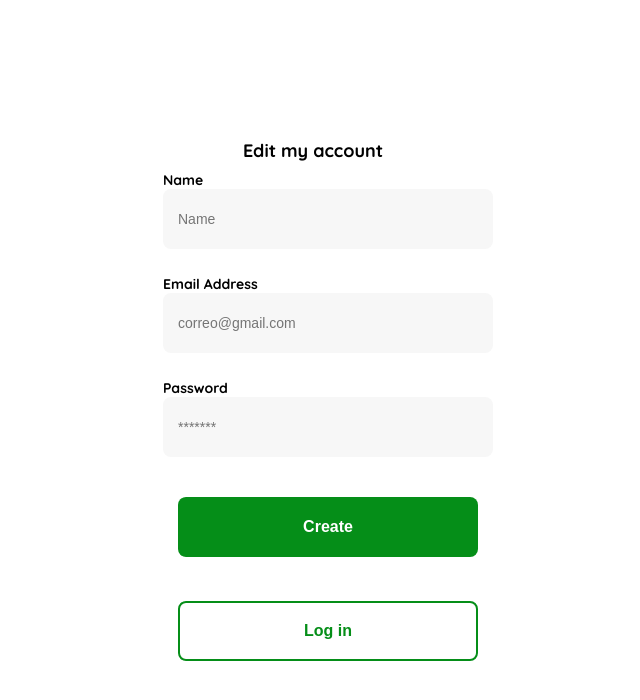
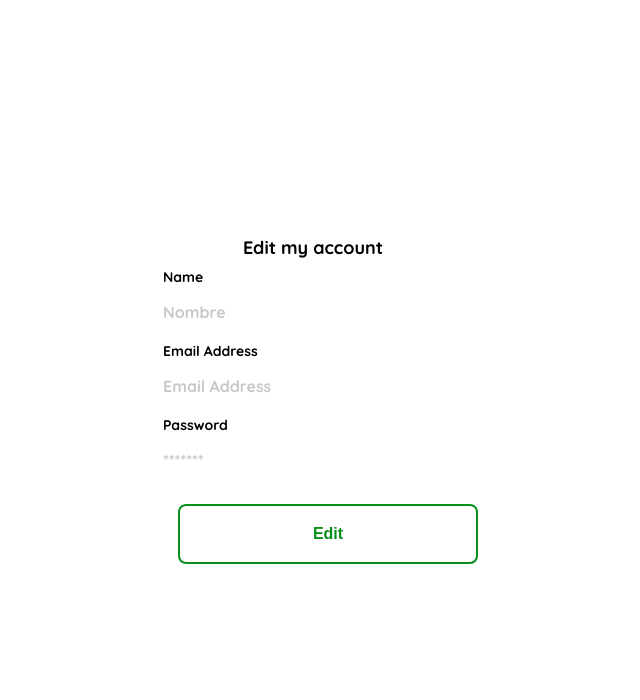
Before and after one commit to aleeplgo/yard-sale-platzi, a plain HTML site: page edit-myAccount.html in a window 1280 px wide. Shown: the whole page, without its empty margins (327-967 px from the left). Drawn offline with Linux system fonts and the light colour scheme.

Commit message:
Se modificaron estilos en editar mi cuenta y se cambiaron id's de los botones de form de los archivos

```diff
--- a/css/style.css
+++ b/css/style.css
@@ -88,6 +88,12 @@ body {
     margin-bottom: 22px;
 }
 
+.value {
+    color: var(--very-light-pink);
+    font-size: var(--md);
+    margin-bottom: 8px 0 32px 0;
+}
+
 .btn-primary {
     width: 100%;
     height: 60px;
@@ -129,6 +135,13 @@ body {
 }
 
 .btn-login-account {
+    margin-top: 14px;
+    margin-bottom: 30px;
+    margin-left: 5%;
+    margin-right: 5%;
+}
+
+.btn-edit-account {
     margin-top: 14px;
     margin-bottom: 30px;
     margin-left: 5%;
--- a/edit-myAccount.html
+++ b/edit-myAccount.html
@@ -27,24 +27,20 @@
             <!-- Form -->
             <form action="" class="form">
                 <label for="login-name" class="label">Name
-                    <input id="login-name" class="input input-name" type="text" name="login-name" placeholder="Name">
+                    <p class="value">Nombre</p>
                 </label>
 
                 <label for="login-email" class="label">Email Address
-                <input id="login-email" class="input input-email" type="email" name="login-email" placeholder="correo@gmail.com">
+                    <p class="value">Email Address</p>
                 </label>
 
                 <label for="login-pswd" class="label">Password
-                <input id="login-pswd" class="input input-pswd" type="password" name="login-pswd" placeholder="*******">
+                    <p class="value">*******</p>
                 </label>
 
-                <input id="btn-login" type="submit" value="Create" class="btn-primary btn-login">
+                <input id="btn-edit-account" class="btn-secundary btn-edit-account" type="submit" value="Edit" class="btn-primary btn-login">
 
             </form>
-            <div class="btn-section">
-                <!-- Btn Login -->
-                <button class="btn-secundary btn-login-account">Log in</button>
-            </div>
         </div>
     </section>
 
```
Also changed, not shown: create-myAccount.html (+1 -1 lines), newPass.html (+1 -1 lines).
